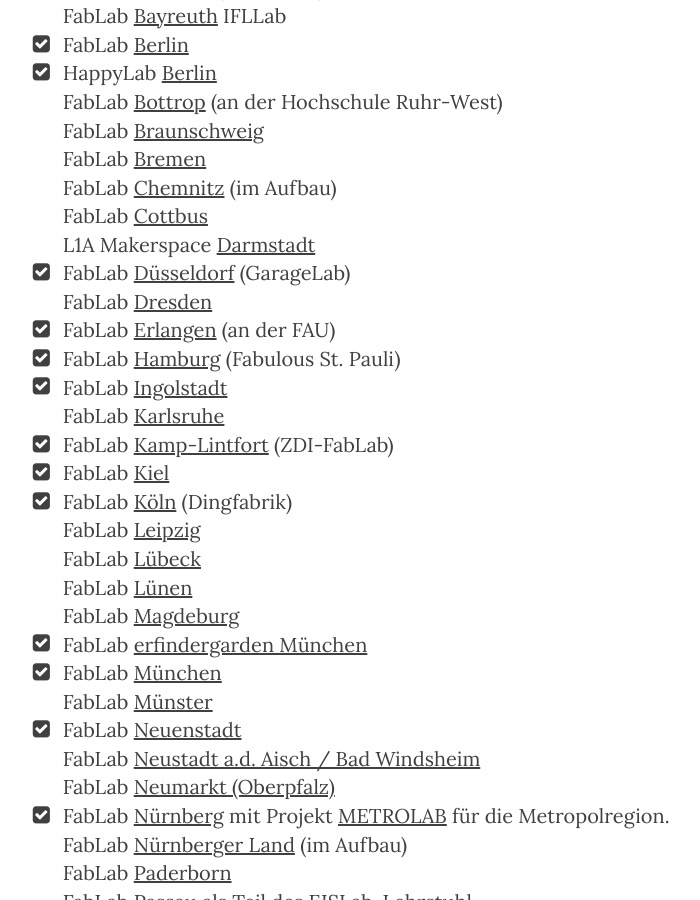
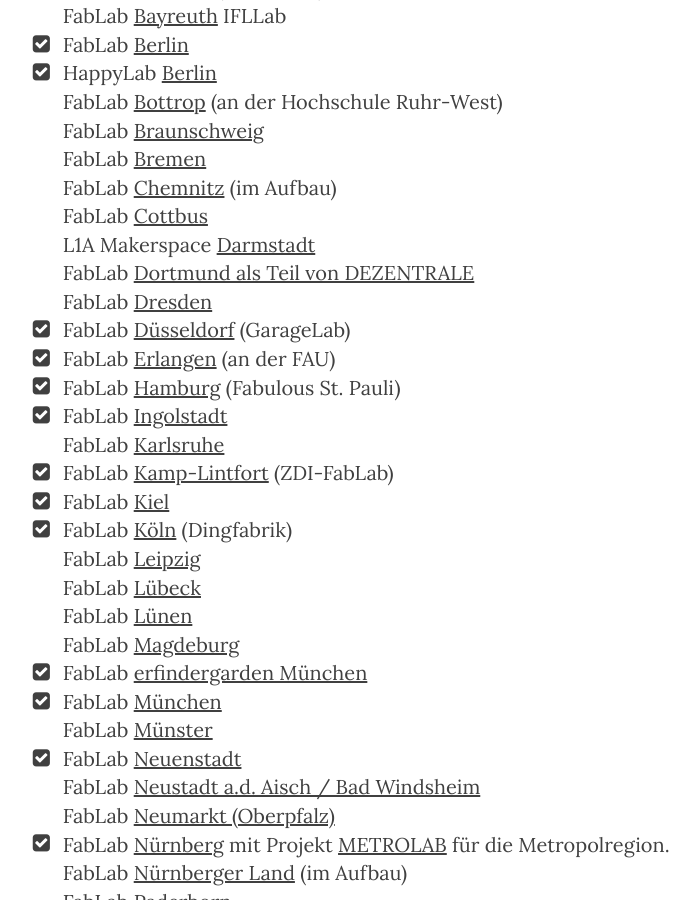
Before and after one commit to fabrikationslabor/fabrikationslabor.github.io, a Jekyll site: the page built from fablabs-in-deutschland.html, in a window 1280 px wide and 900 px high, scrolled down 1285 px. Shown: the whole window, without its empty margins (245-945 px from the left). Built offline with Jekyll 4.4.1, drawn with Linux system fonts in a browser that asks for light colours; nearby versions of some CDN libraries.

Commit message:
Dortmund hinzugefügt

```diff
--- a/fablabs-in-deutschland.html
+++ b/fablabs-in-deutschland.html
@@ -25,8 +25,9 @@
   <li>FabLab <a href="http://fablab-cottbus.de/" target="_blank">Cottbus</a></li>
   <!-- nochmal prüfen, listet sich aber auch auf fablabs.io<li>L1A Makerspace <a href="http://www.l1a.de/" target="_blank">Darmstadt</a></li> -->
   <li>L1A Makerspace <a href="http://www.l1a.de/" target="_blank">Darmstadt</a></li>
+  <li>FabLab <a href="https://dezentrale-dortmund.de/index.php/fablab/" target="_blank">Dortmund als Teil von DEZENTRALE</a></li>
+  <li>FabLab <a href="http://www.fablabdd.de" target="_blank">Dresden</a></li>
   <li><i class="fa-li fa fa-check-square"></i>FabLab <a href="http://garage-lab.de" target="_blank">Düsseldorf</a> (GarageLab)</li>
-  <li>FabLab <a href="http://www.fablabdd.de" target="_blank">Dresden</a></li>
   <!--noch prüfen<li>FabLab <a href="http://www.3d-druckzentrum-ruhr.de/" target="_blank">Essen</a></li>-->
   <li><i class="fa-li fa fa-check-square"></i>FabLab <a href="https://fablab.fau.de" target="_blank">Erlangen</a> (an der FAU)</li>
   <!--noch prüfen<li>Werkstatt eigenbaukombinat in Halle (Saale)</li>-->
```
